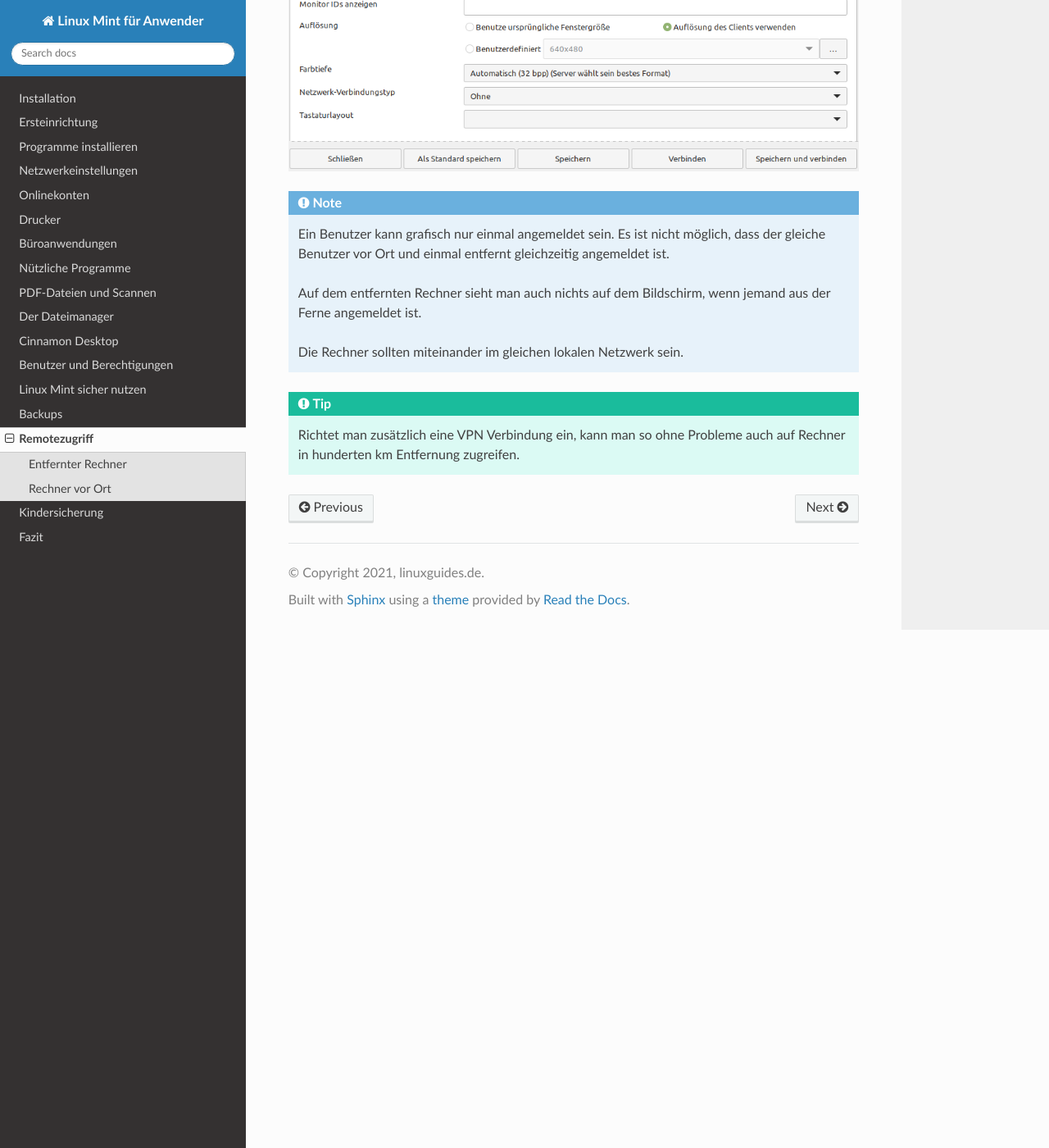
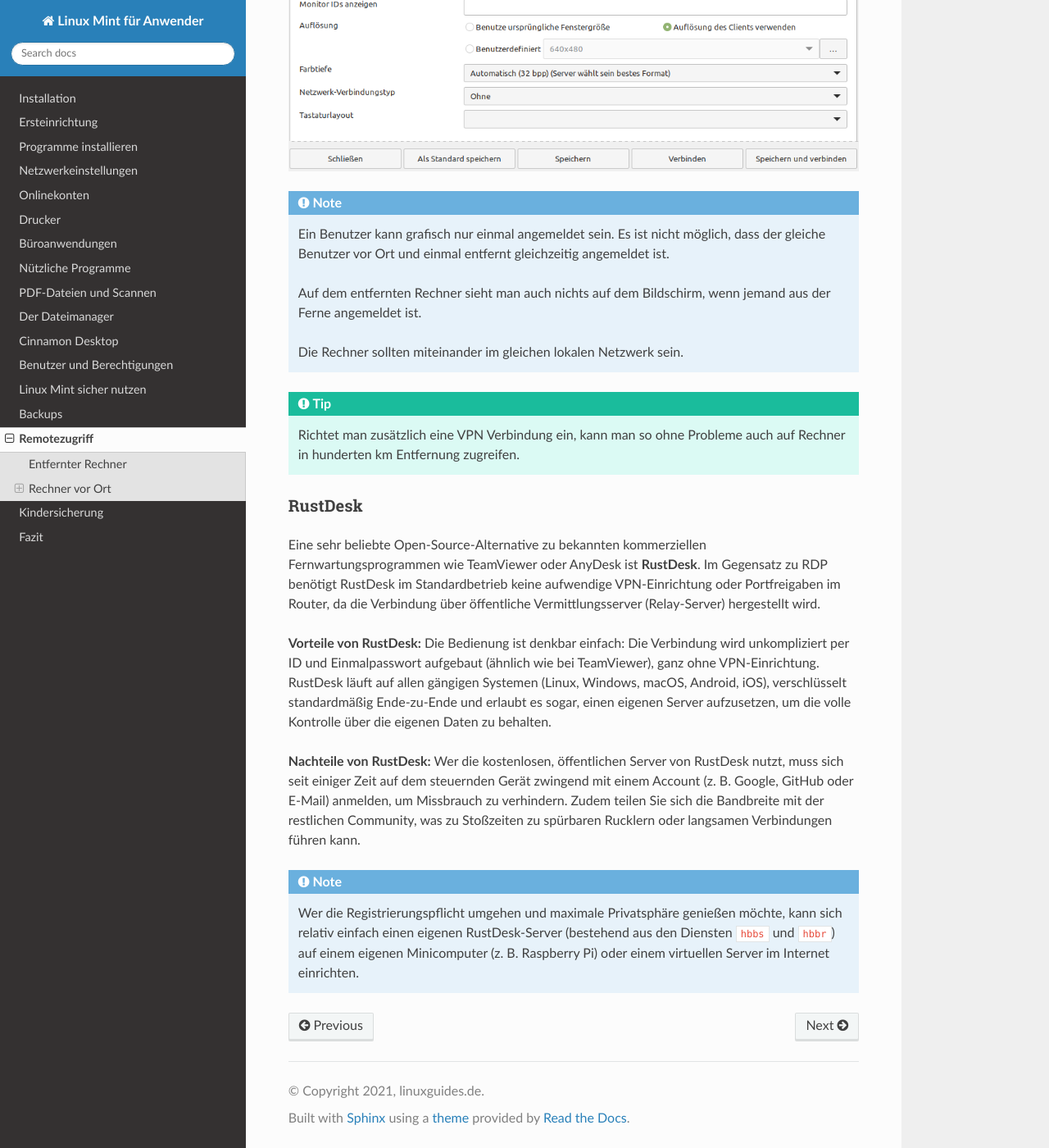
Before and after one commit to Jean28518/linuxmint-fuer-anwender, a Sphinx documentation site: the page built from docs/source/remotezugriff.rst, in a window 1280 px wide and 1400 px high, scrolled down 1375 px. Shown: the whole window at 82% size. Built offline with Sphinx 7.4.7 and the Read the Docs theme 3.1.0, drawn with Linux system fonts in a browser that asks for light colours.

Commit message:
Add RustDesk section to remotezugriff.rst, highlighting its advantages and disadvantages as an alternative to RDP

```diff
--- a/docs/source/remotezugriff.rst
+++ b/docs/source/remotezugriff.rst
@@ -49,3 +49,18 @@
 .. tip::
     Richtet man zusätzlich eine VPN Verbindung ein,
     kann man so ohne Probleme auch auf Rechner in hunderten km Entfernung zugreifen.
+
+
+RustDesk
+--------
+
+Eine sehr beliebte Open-Source-Alternative zu bekannten kommerziellen Fernwartungsprogrammen wie TeamViewer oder AnyDesk ist **RustDesk**. Im Gegensatz zu RDP benötigt RustDesk im Standardbetrieb keine aufwendige VPN-Einrichtung oder Portfreigaben im Router, da die Verbindung über öffentliche Vermittlungsserver (Relay-Server) hergestellt wird.
+
+**Vorteile von RustDesk:**
+Die Bedienung ist denkbar einfach: Die Verbindung wird unkompliziert per ID und Einmalpasswort aufgebaut (ähnlich wie bei TeamViewer), ganz ohne VPN-Einrichtung. RustDesk läuft auf allen gängigen Systemen (Linux, Windows, macOS, Android, iOS), verschlüsselt standardmäßig Ende-zu-Ende und erlaubt es sogar, einen eigenen Server aufzusetzen, um die volle Kontrolle über die eigenen Daten zu behalten.
+
+**Nachteile von RustDesk:**
+Wer die kostenlosen, öffentlichen Server von RustDesk nutzt, muss sich seit einiger Zeit auf dem steuernden Gerät zwingend mit einem Account (z. B. Google, GitHub oder E-Mail) anmelden, um Missbrauch zu verhindern. Zudem teilen Sie sich die Bandbreite mit der restlichen Community, was zu Stoßzeiten zu spürbaren Rucklern oder langsamen Verbindungen führen kann.
+
+.. note::
+   Wer die Registrierungspflicht umgehen und maximale Privatsphäre genießen möchte, kann sich relativ einfach einen eigenen RustDesk-Server (bestehend aus den Diensten ``hbbs`` und ``hbbr``) auf einem eigenen Minicomputer (z. B. Raspberry Pi) oder einem virtuellen Server im Internet einrichten.
```
